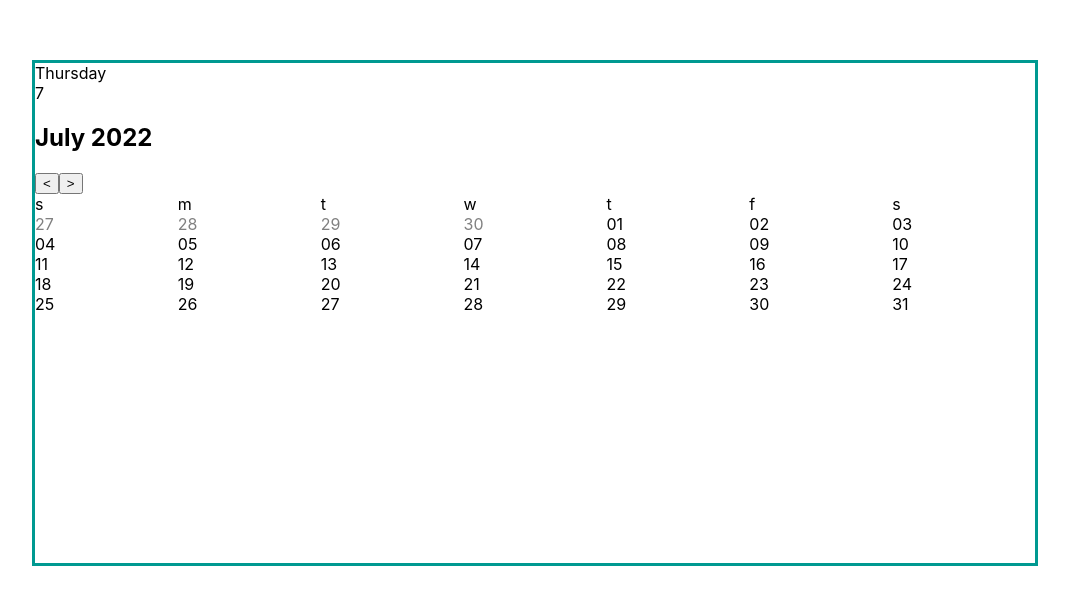
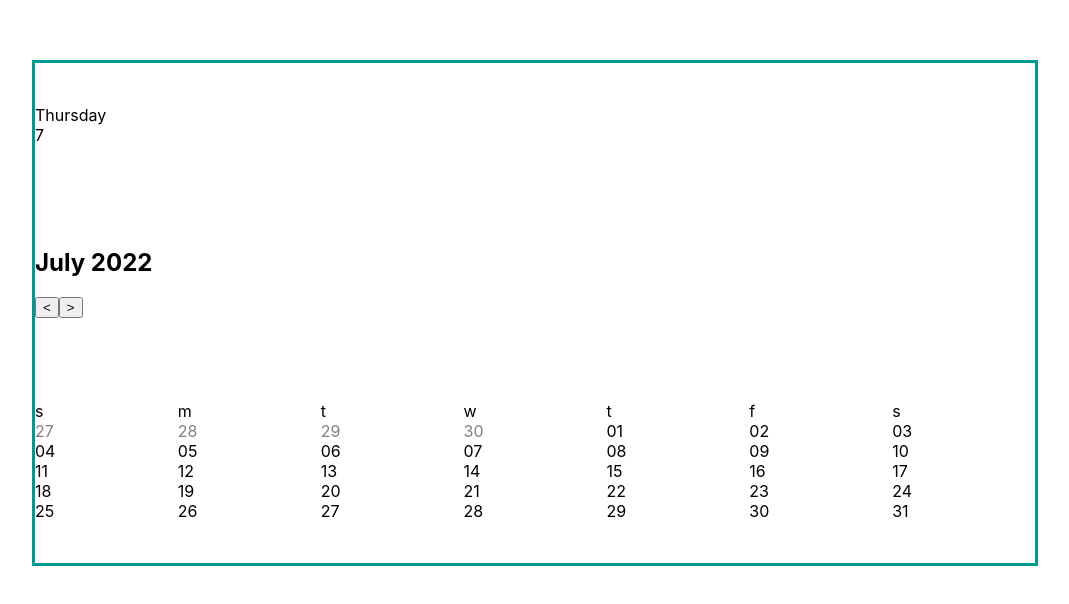
Before and after one commit to ElenYatsenko/js-react-calendar, a React (Create React App) app: page / in a window 1280 px wide. Shown: the part 132-736 px from the top of the page, without its empty margins (105-1174 px from the left). Built offline with nearby package versions, Linux system fonts and the light colour scheme.

Commit message:
Refactor component Today

```diff
--- a/src/components/Calendar/Calendar.module.scss
+++ b/src/components/Calendar/Calendar.module.scss
@@ -1,6 +1,11 @@
 .container-calendar {
   width: 1000px;
   height: 500px;
+
+  display: flex;
+  flex-direction: column;
+  justify-content: space-around;
+
   margin: 15% auto;
   border: 3px solid #009991;
 }
--- a/src/components/Calendar/CalendarToday/index.js
+++ b/src/components/Calendar/CalendarToday/index.js
@@ -2,11 +2,11 @@ import React from "react";
 import { format, getDate } from "date-fns";
 
 const CalendarToday = (props) => {
-  const { date } = props;
+  const currentdate = new Date();
   return (
     <div>
-      <div>{format(date, "EEEE")}</div>
-      <div>{getDate(date)}</div>
+      <div>{format(currentdate, "EEEE")}</div>
+      <div>{getDate(currentdate)}</div>
     </div>
   );
 };
--- a/src/components/Calendar/index.js
+++ b/src/components/Calendar/index.js
@@ -27,7 +27,7 @@ class Calendar extends Component {
     const { date } = this.state;
     return (
       <div className={styles["container-calendar"]}>
-        <CalendarToday date={date} />
+        <CalendarToday />
         <header>
           <h2>{format(date, "MMMM yyyy")}</h2>
           <button onClick={() => this.handlerBtnPrev({ months: 1 })}>
```
